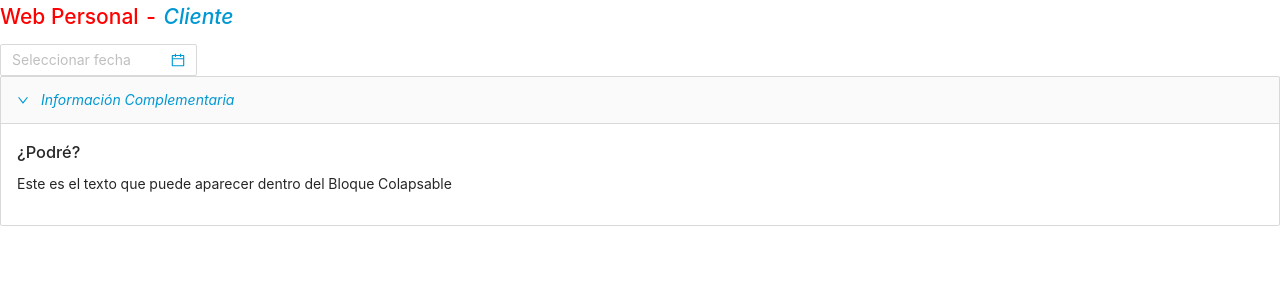
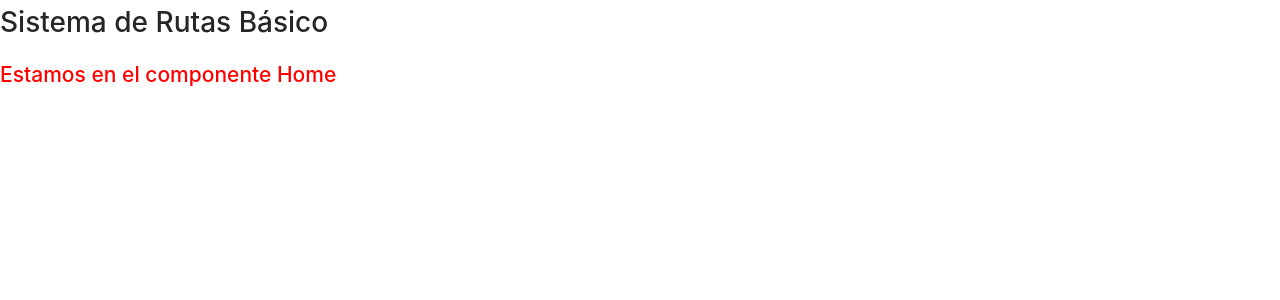
Before and after one commit to pprofpc/web-personal-cliente, a React (Create React App) app: page / in a window 1280 px wide. Shown: the top 300 px of the page. Built offline with nearby package versions, Linux system fonts and the light colour scheme.

Commit message:
Router Dom V6

```diff
--- a/src/App.js
+++ b/src/App.js
@@ -1,8 +1,9 @@
 import 'moment/locale/es-mx';
 import locale from 'antd/es/date-picker/locale/es_ES';
 import { DatePicker, Space } from 'antd';
+import { Collapse } from 'antd';
+import { BrowserRouter as Router, Route, Routes } from 'react-router-dom';
 
-import { Collapse } from 'antd';
 
 import './App.scss';
 
@@ -11,16 +12,44 @@ const { Panel } = Collapse;
 const text = `
   Este es el texto que puede aparecer dentro del Bloque Colapsable`
 
-
-function App() {
-
 const onChange = (date, dateString) => {
   console.log(date, dateString);
 };
 
+function App() {
+
+
+
   return (
+    <Router>
       <div className="App">
-      <header className="App-header">
+        <h1>Sistema de Rutas Básico</h1>
+
+        <Routes>
+          <Route exact path='/' element={<Home />} />
+          <Route index element={<Home />} />
+          <Route exact path='/contact' element={<Contact />} />
+          <Route exact path='/elementos' element={<Elements />} />
+          <Route path="*" element={<Error404 />} />
+        </Routes>
+
+      </div>
+    </Router>
+  );
+}
+function Home() {
+  return <h2>Estamos en el componente Home</h2>;
+}
+
+function Contact() {
+  return (
+    <h2>Estamos en Contact...</h2>
+  );
+}
+
+function Elements() {
+  return (
+    <>
       <h2>Web Personal - <span>Cliente</span></h2>
       <div>
         <DatePicker locale={locale} onChange={onChange} format={"dd DD-MM-yy"} />
@@ -33,10 +62,12 @@ function App() {
             {text}</p>
         </Panel>
       </Collapse>
-
-      </header>
-    </div>
+    </>
   );
 }
 
+function Error404() {
+  return <h2>Página no encontrada :-(</h2>;
+};
+
 export default App;
```
Lines whose indentation alone changed are shown as unchanged.
